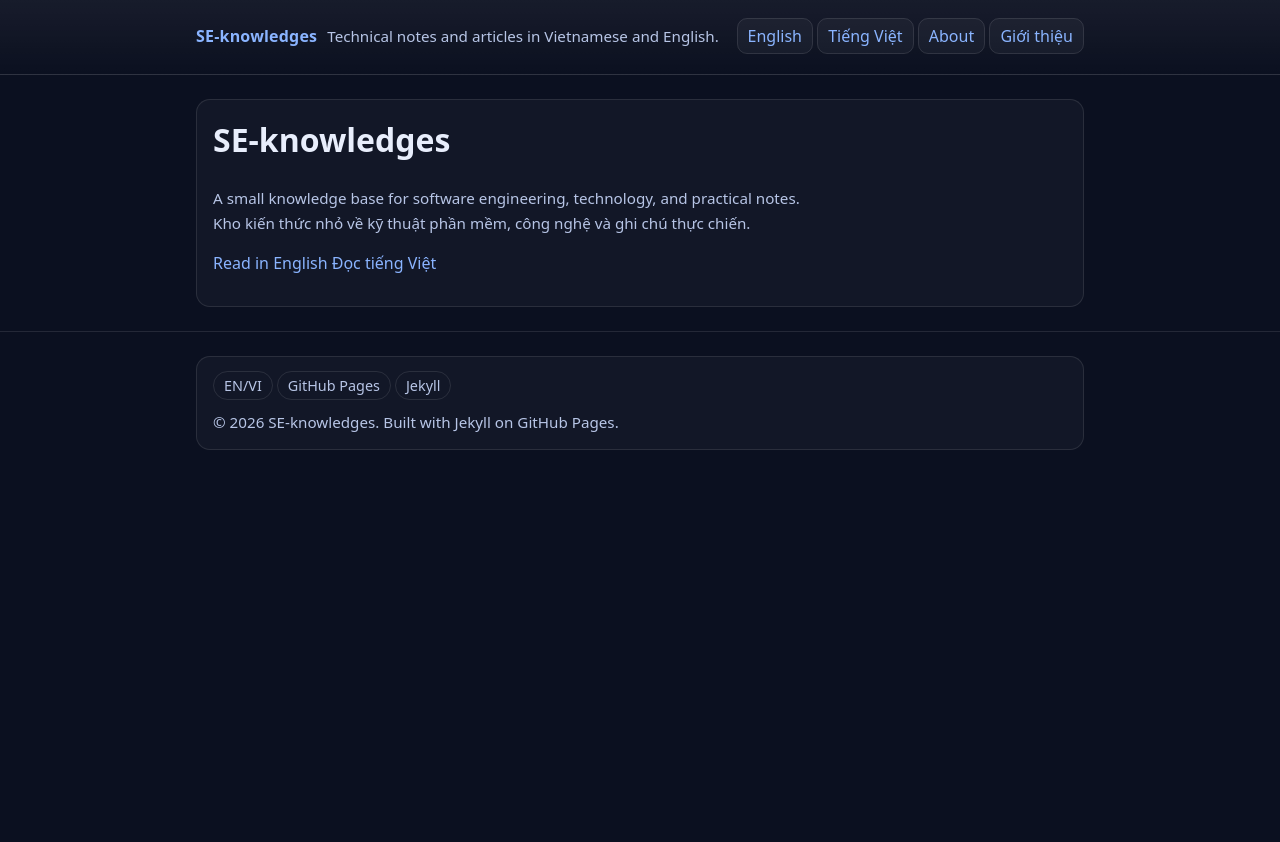
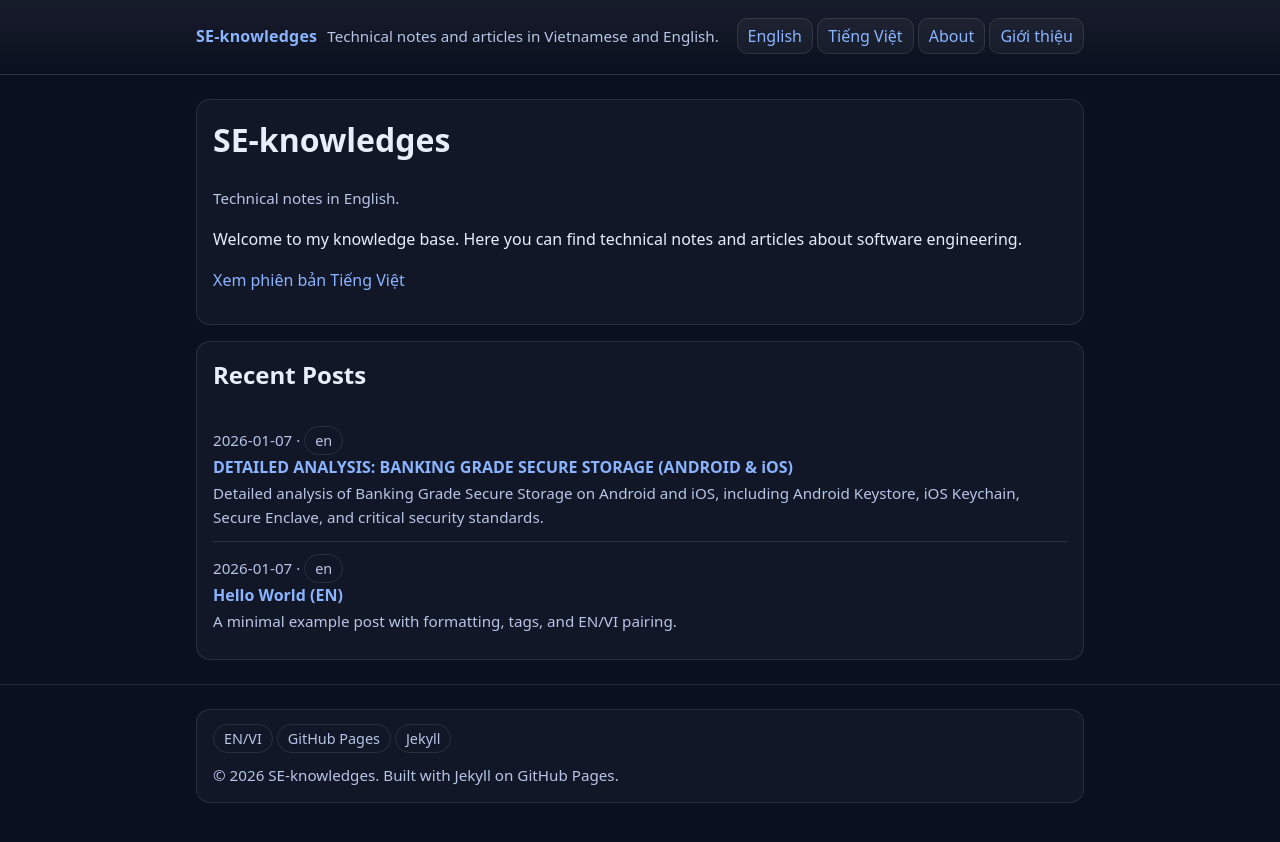
Before and after one commit to jayce-vu/SE-knowledges, a Jekyll site: the page built from index.md, in a window 1280 px wide. Shown: the top 842 px of the page. Built offline with Jekyll 4.4.1, drawn with Linux system fonts in a browser that asks for light colours.

Commit message:
refactor: make homepage english default, remove splash screen

```diff
--- a/index.md
+++ b/index.md
@@ -1,17 +1,10 @@
 ---
-layout: default
+layout: home
 title: SE-knowledges
+description: Technical notes in English.
+lang: en
 ---
 
-<div class="panel">
-  <h1 style="margin-top: 0;">SE-knowledges</h1>
-  <p class="post-meta">
-    A small knowledge base for software engineering, technology, and practical notes.
-    <br />
-    Kho kiến thức nhỏ về kỹ thuật phần mềm, công nghệ và ghi chú thực chiến.
-  </p>
-  <p>
-    <a class="button" href="{{ '/en/' | relative_url }}">Read in English</a>
-    <a class="button" href="{{ '/vi/' | relative_url }}">Đọc tiếng Việt</a>
-  </p>
-</div>
+Welcome to my knowledge base. Here you can find technical notes and articles about software engineering.
+
+[Xem phiên bản Tiếng Việt]({{ '/vi/' | relative_url }})
```
Also changed, not shown: en/index.md (deleted, +0 -10 lines).
